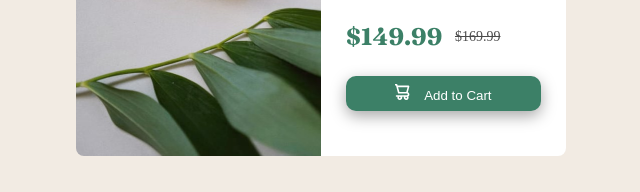
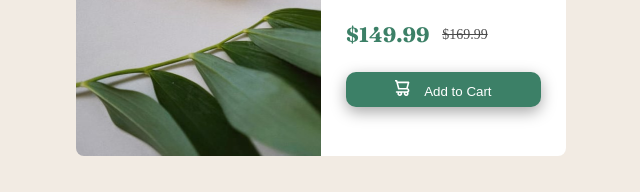
Before and after one commit to henry-dura/Responsive-Product-Preview-Card-Using-Vanilla-CSS, a plain HTML site: page index.html in a window 1280 px wide. Shown: the part 448-640 px from the top of the page, 319-959 px from the left. Drawn offline with Linux system fonts and the light colour scheme.

Commit message:
Standardizing HTML

```diff
--- a/index.html
+++ b/index.html
@@ -13,9 +13,11 @@
 
 </head>
 <body>
+  <main>
 
 
     <div class="main-container">
+
       <div class="column-1">
       </div>
       <div class="column-2">
@@ -24,7 +26,7 @@
         <p class="write-up">A floral, solar and voluptuous interpretation composed by Olivier Polge,
           Perfumer-Creator for the House of CHANEL.</p>
           <div class="price-list">
-          <div class="current-price"><h3>$149.99</h3></div>
+          <div class="current-price"><h2>$149.99</h2></div>
           <div class="last-price"><p>$169.99</p></div>
         </div>
 
@@ -32,10 +34,11 @@
 
       </div>
     </div>
+  </main>
 
-  <div class="attribution">
+  <footer class="attribution">
     Challenge by <a href="https://www.frontendmentor.io?ref=challenge" target="_blank">Frontend Mentor</a>.
     Coded by <a href="#">HENRY</a>.
-  </div>
+  </footer>
 </body>
 </html>
--- a/style.css
+++ b/style.css
@@ -58,8 +58,8 @@ h1{
     gap: 0.8rem
 }
 
-.price-list h3{
-    font-size: 1.5rem;
+.price-list h2{
+    font-size: 1.3rem;
     color: hsl(158, 36%, 37%) ;
     font-family: 'Fraunces', serif;
 
@@ -124,7 +124,7 @@ button span{
 
    }
 
- h1,h3,p{
+ h1,h2,p{
     margin-bottom: 25px;
 }
 button{
```
